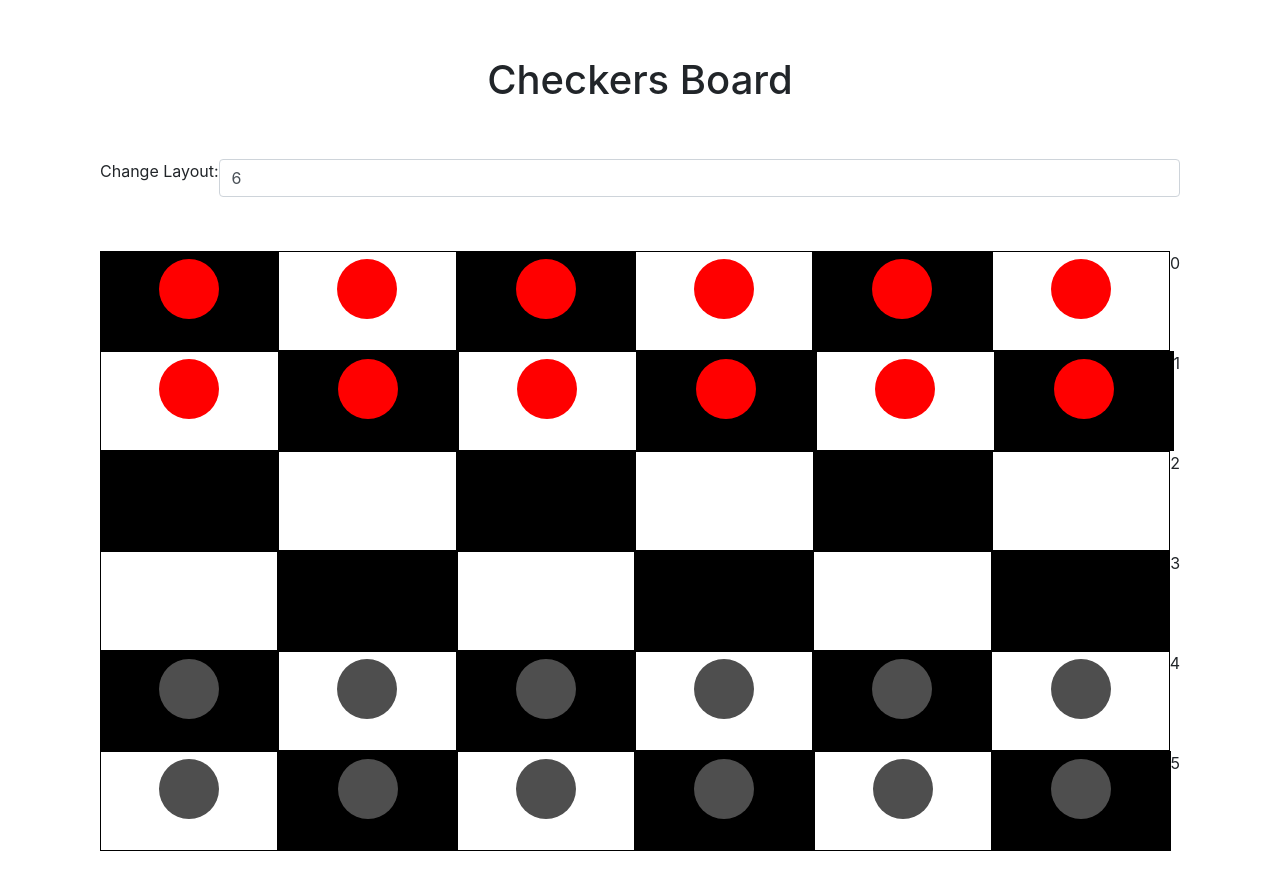
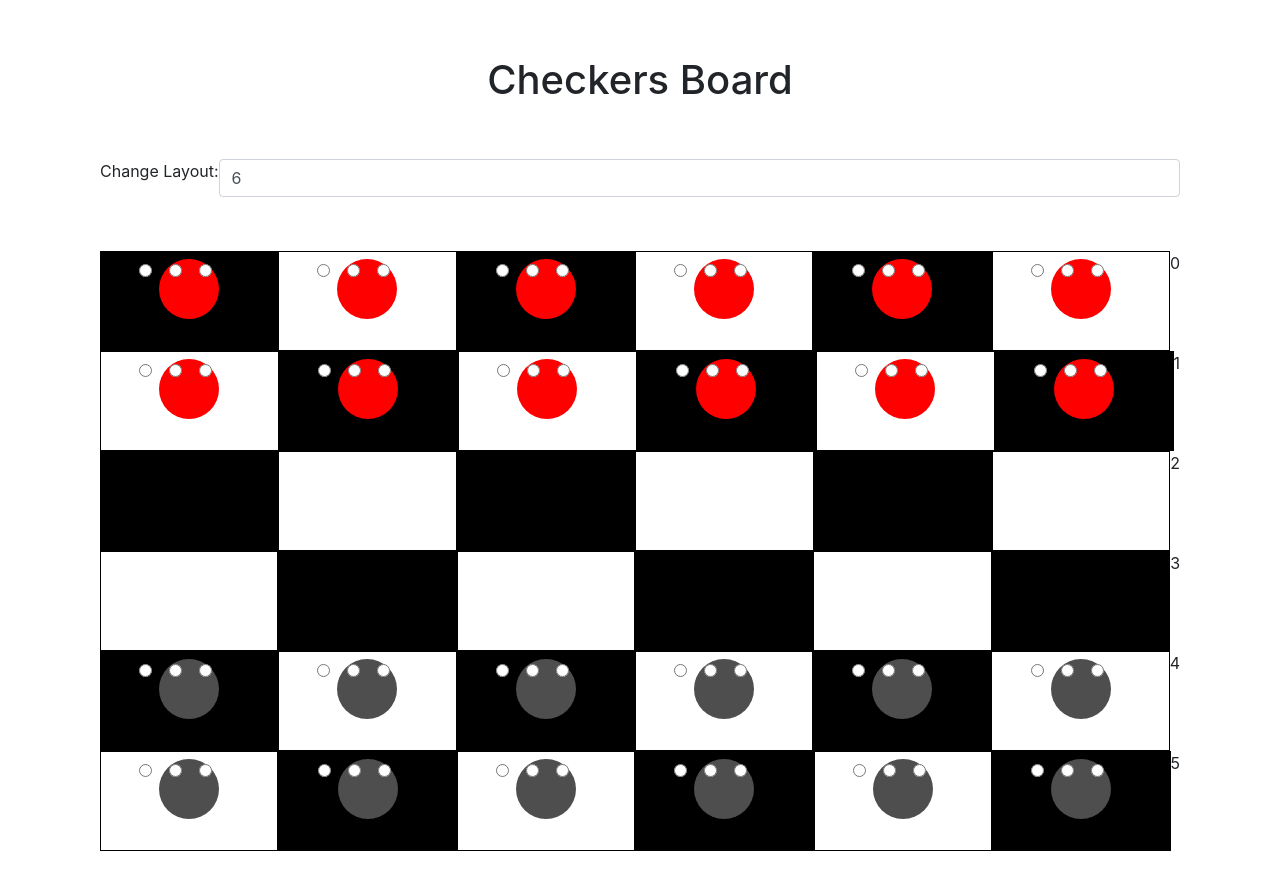
Before and after one commit to mcmalfaro140/drivenTest, a Next.js app: page / in a window 1280 px wide. Shown: the top 890 px of the page. Built offline with nearby package versions, Linux system fonts and the light colour scheme.

Commit message:
radio buttons added

```diff
--- a/components/Board.js
+++ b/components/Board.js
@@ -1,4 +1,4 @@
-import { Container, Row, Col, Input, InputGroup } from 'reactstrap';
+import { Container, Row, Col, Input, InputGroup, ButtonGroup, Button } from 'reactstrap';
 
 export default class Board extends React.Component{
     constructor(props){
@@ -14,18 +14,45 @@ export default class Board extends React.Component{
     col_even = (e) => {
         let dot = false
         let myclass = "red_piece"
+
+        let changeColor = (i) => {
+            switch (i) {
+                case 0:
+                    break;
+                case 1:
+                    break;
+                case 2:
+                    break;
+                default:
+                    break;
+            }
+        }
+
         if(e < 2){
             dot = true
         }else if(this.state.N-3 < e){
             myclass = "black_piece"
             dot = true
         }
+
         let my_col = [];
         for (let index = 0; index < this.state.N; index++) {
             if(index % 2 === 0){
-                my_col.push(<Col className="tiles black"><div className={dot ? myclass : "" }></div></Col>)
+                my_col.push(<Col className="tiles black">{dot ? (<div className={dot ? myclass : "" }>
+                    <Row>
+                        <Col><Input type="radio" name="color1" onClick={() => changeColor(0)}/></Col>
+                        <Col><Input type="radio" name="color2" onClick={() => changeColor(1)}/></Col>
+                        <Col><Input type="radio" name="color3" onClick={() => changeColor(2)}/></Col>
+                    </Row>
+                </div>) : (<></>)}</Col>)
             }else{
-                my_col.push(<Col className="tiles"><div className={dot ? myclass : "" }></div></Col>)
+                my_col.push(<Col className="tiles">{dot ? (<div className={dot ? myclass : "" }>
+                    <Row>
+                        <Col><Input type="radio" name="radio1"/></Col>
+                        <Col><Input type="radio" name="radio2"/></Col>
+                        <Col><Input type="radio" name="radio3"/></Col>
+                    </Row>
+                </div>) : (<></>)}</Col>)
             }
         }
         return my_col;
@@ -43,9 +70,21 @@ export default class Board extends React.Component{
         let my_col = [];
         for (let index = 0; index < this.state.N; index++) {
             if(index % 2 === 1){
-                my_col.push(<Col className="tiles black"><div className={dot ? myclass : "" }></div></Col>)
+                my_col.push(<Col className="tiles black">{dot ? (<div className={dot ? myclass : "" }>
+                        <Row>
+                            <Col><Input type="radio" name="radio1"/></Col>
+                            <Col><Input type="radio" name="radio1"/></Col>
+                            <Col><Input type="radio" name="radio1"/></Col>
+                        </Row>
+                </div>) : (<></>)}</Col>)
             }else{
-                my_col.push(<Col className="tiles"><div className={dot ? myclass : "" }></div></Col>)
+                my_col.push(<Col className="tiles">{dot ? (<div className={dot ? myclass : "" }>
+                    <Row>
+                        <Col><Input type="radio" name="radio1"/></Col>
+                        <Col><Input type="radio" name="radio1"/></Col>
+                        <Col><Input type="radio" name="radio1"/></Col>
+                    </Row>
+                </div>) : (<></>)}</Col>)
             }
 
         }
```
